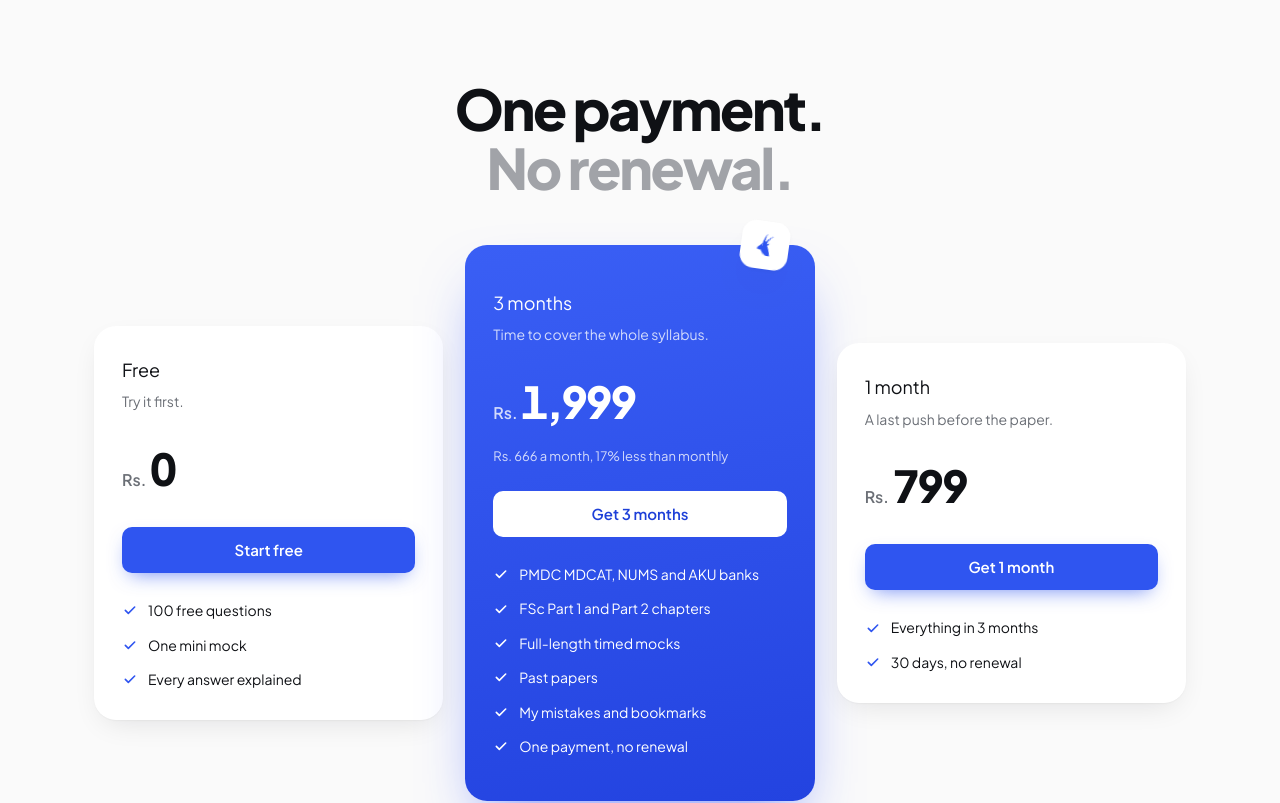
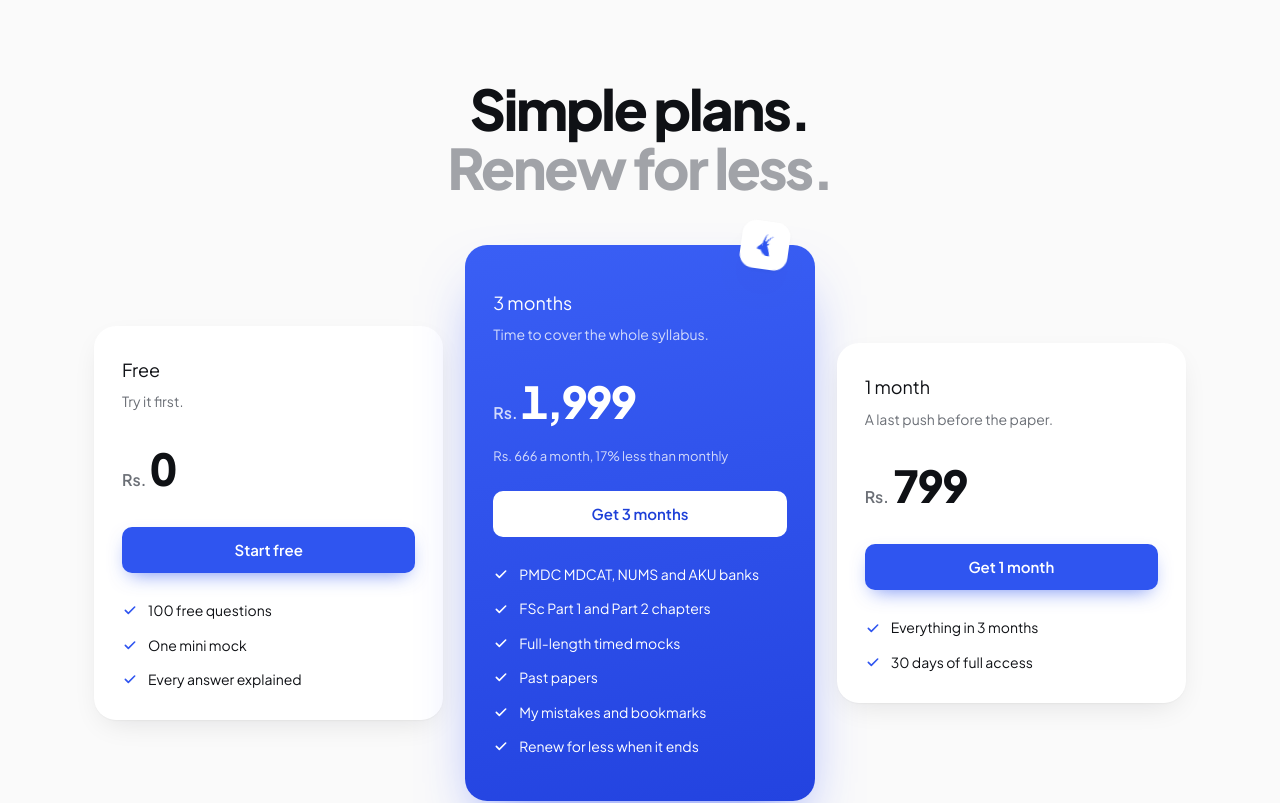
Before and after one commit to hozaifahejaz/mdcat-qbank, a Next.js app: page /experiments/8 in a window 1280 px wide. Shown: the part 1900-2703 px from the top of the page. Built offline with nearby package versions, Linux system fonts and the light colour scheme; no server answers.

Commit message:
Landing: renewals cost less, not no renewal
Pricing headline is now "Simple plans. Renew for less." The 3-month plan
says "Renew for less when it ends", 1 month says "30 days of full access",
and the FAQ says renewing costs less than the first plan.

```diff
--- a/app/experiments/8/page.tsx
+++ b/app/experiments/8/page.tsx
@@ -28,7 +28,7 @@ const faqs = [
   { q: "Where do the questions come from?", a: "Every question is written for this bank from the syllabus and its textbooks, then checked against the textbook." },
   { q: "Which tests do you cover?", a: "PMDC MDCAT, NUMS and the AKU test, plus FSc chapter practice. Engineering and law come later." },
   { q: "Does it follow the current syllabus?", a: "Yes. Questions are filed under the chapters of the PMDC MDCAT syllabus, with separate chapter lists for NUMS and AKU." },
-  { q: "How do I pay?", a: site.payments ? "JazzCash, Easypaisa, card or bank transfer. One payment, no renewal." : "Payments open soon: JazzCash, Easypaisa, card or bank transfer, as one payment with no renewal. The free questions are open now." },
+  { q: "How do I pay?", a: site.payments ? "JazzCash, Easypaisa, card or bank transfer. Renewing costs less than your first plan." : "Payments open soon: JazzCash, Easypaisa, card or bank transfer. Renewing costs less than your first plan. The free questions are open now." },
   { q: "Does it work on a phone?", a: "Yes. The site is built for phones first and works in any browser. iOS and Android apps are coming soon." },
 ];
 
--- a/app/page.tsx
+++ b/app/page.tsx
@@ -27,7 +27,7 @@ const faqs = [
   { q: "Where do the questions come from?", a: "Every question is written for this bank from the syllabus and its textbooks, then checked against the textbook." },
   { q: "Which tests do you cover?", a: "PMDC MDCAT, NUMS and the AKU test, plus FSc chapter practice. Engineering and law come later." },
   { q: "Does it follow the current syllabus?", a: "Yes. Questions are filed under the chapters of the PMDC MDCAT syllabus, with separate chapter lists for NUMS and AKU." },
-  { q: "How do I pay?", a: site.payments ? "JazzCash, Easypaisa, card or bank transfer. One payment, no renewal." : "Payments open soon: JazzCash, Easypaisa, card or bank transfer, as one payment with no renewal. The free questions are open now." },
+  { q: "How do I pay?", a: site.payments ? "JazzCash, Easypaisa, card or bank transfer. Renewing costs less than your first plan." : "Payments open soon: JazzCash, Easypaisa, card or bank transfer. Renewing costs less than your first plan. The free questions are open now." },
   { q: "Does it work on a phone?", a: "Yes. The site is built for phones first and works in any browser. iOS and Android apps are coming soon." },
 ];
 
--- a/components/experiment8/Pricing.tsx
+++ b/components/experiment8/Pricing.tsx
@@ -27,7 +27,7 @@ export default function Pricing({ payments, soon = false }: { payments: boolean;
     <section id="pricing" className="x3-sec">
       <div className="x3-wrap">
         <div className="x3-head">
-          <h2>One payment.<br /><span className="mute">No renewal.</span></h2>
+          <h2>Simple plans.<br /><span className="mute">Renew for less.</span></h2>
         </div>
         {later ? (
           <div className="x3-card x8-later" key={id}>
@@ -58,7 +58,7 @@ export default function Pricing({ payments, soon = false }: { payments: boolean;
               <a className="x3-btn x3-white" href="/signup">Get 3 months</a>
               <ul>
                 {page.perks.map((p) => <li key={p}><Check />{p}</li>)}
-                <li><Check />One payment, no renewal</li>
+                <li><Check />Renew for less when it ends</li>
               </ul>
             </div>
             <div className="x3-card plan">
@@ -68,7 +68,7 @@ export default function Pricing({ payments, soon = false }: { payments: boolean;
               <a className="x3-btn x3-blue" href={buy("monthly")}>Get 1 month</a>
               <ul>
                 <li><Check />Everything in 3 months</li>
-                <li><Check />30 days, no renewal</li>
+                <li><Check />30 days of full access</li>
               </ul>
             </div>
           </div>
```
